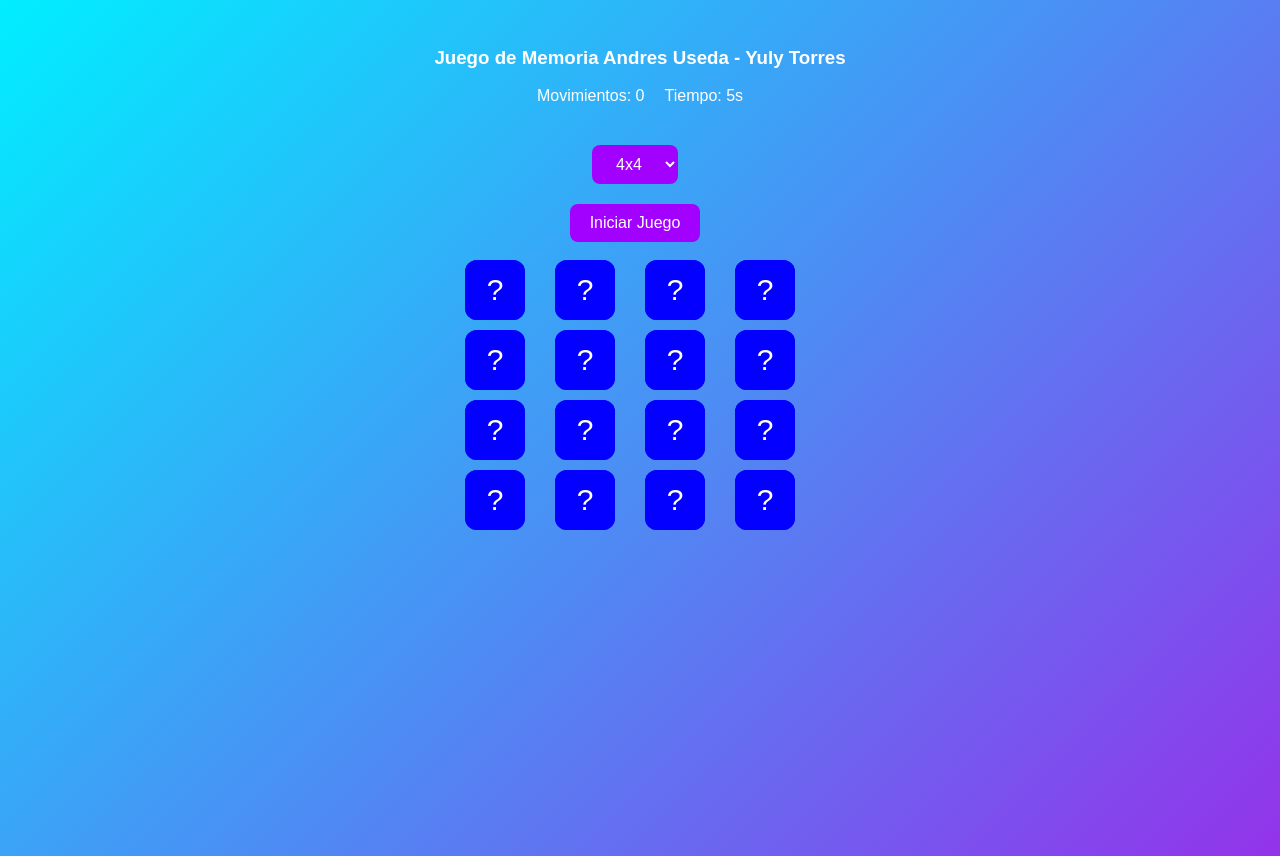
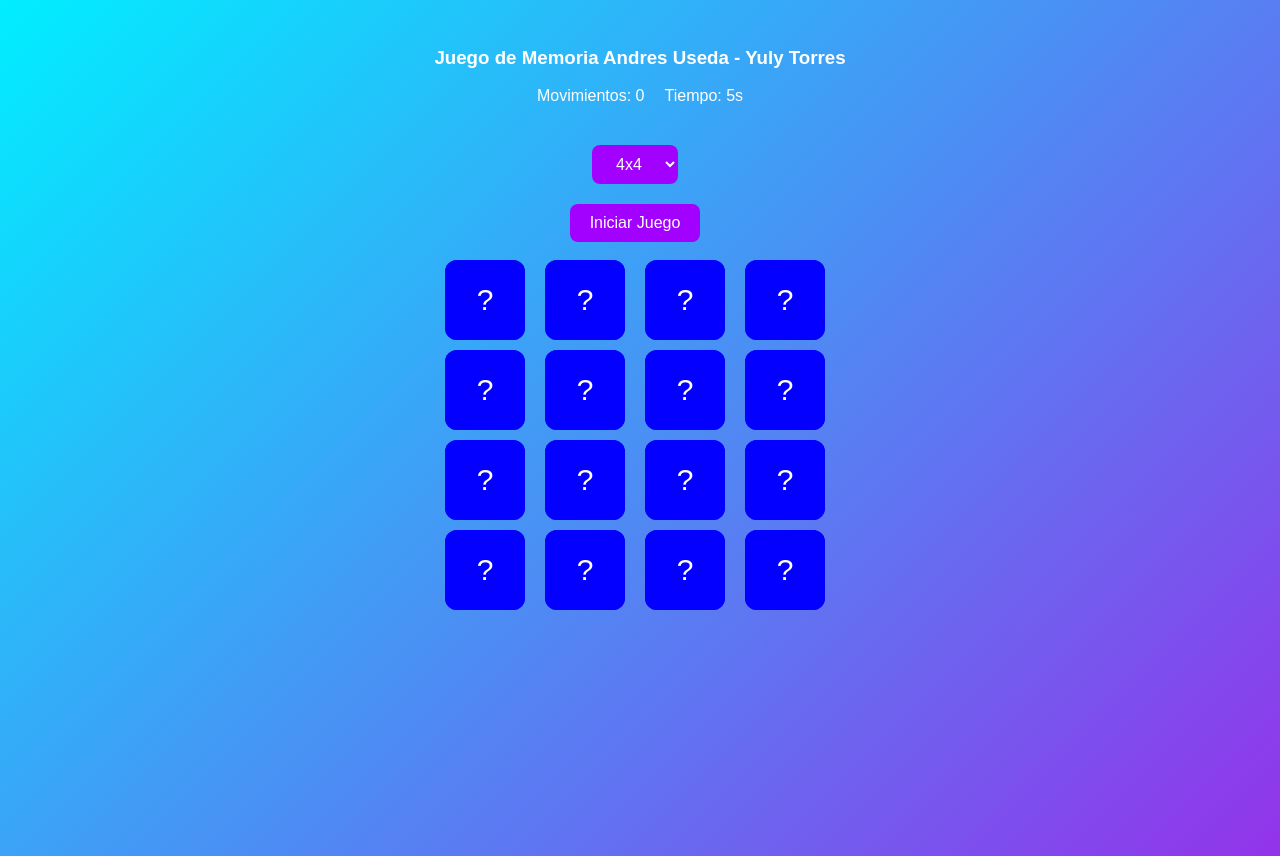
Before and after one commit to andresuseda123/juego_memoria, a plain HTML site: page index.html in a window 1280 px wide. Drawn offline with Linux system fonts and the light colour scheme.

Commit message:
ultimo commit

```diff
--- a/index.html
+++ b/index.html
@@ -15,7 +15,6 @@
       min-height: 100vh;
       padding: 20px;
       color: #ffffff;
-
     }
     h1 { margin-bottom: 20px; }
     .stats {
@@ -29,13 +28,14 @@
       justify-content: center;
     }
     .card {
-      width: 60px;
-      height: 60px;
+      width: 80px;
+      height: 80px;
       background-color: #0400ff;
       display: flex;
+      flex-direction: column;
       align-items: center;
       justify-content: center;
-      font-size: 30px;
+      font-size: 24px;
       border-radius: 12px;
       cursor: pointer;
       user-select: none;
@@ -50,17 +50,33 @@
       height: 100%;
       backface-visibility: hidden;
       display: flex;
+      flex-direction: column;
       align-items: center;
       justify-content: center;
       border-radius: 12px;
+      padding: 5px;
+      box-sizing: border-box;
     }
     .card .front {
       background-color: #ffffff;
       transform: rotateY(180deg);
-      font-size: 24px;
       color: #000;
     }
-    .card .back { background-color: #0400ff; }
+    .card .front .emoji {
+      font-size: 24px;
+      margin-bottom: 2px;
+    }
+    .card .front .name {
+      font-size: 10px;
+      font-weight: bold;
+      text-align: center;
+      line-height: 1.1;
+    }
+    .card .back {
+      background-color: #0400ff;
+      font-size: 30px;
+      color: white;
+    }
     button, select {
       margin-top: 20px;
       padding: 10px 20px;
@@ -106,7 +122,42 @@
   <audio id="fail-sound" src="https://actions.google.com/sounds/v1/cartoon/wood_plank_flicks.ogg"></audio>
 
   <script>
-    const emojis = ['🐶','🐱','🦊','🐭','🐹','🐰','🐸','🐼','🦁','🐯','🐨','🐻','🐷','🐮','🐵','🦄','🐔','🐧','🐢','🐙','🦑','🦞','🐳','🐬','🦋','🐝','🐞','🦕','🦖','🐲','🐉','🦀','🐡'];
+    const animals = [
+      {emoji: '🐶', name: 'Perro'},
+      {emoji: '🐱', name: 'Gato'},
+      {emoji: '🦊', name: 'Zorro'},
+      {emoji: '🐭', name: 'Ratón'},
+      {emoji: '🐹', name: 'Hámster'},
+      {emoji: '🐰', name: 'Conejo'},
+      {emoji: '🐸', name: 'Rana'},
+      {emoji: '🐼', name: 'Panda'},
+      {emoji: '🦁', name: 'León'},
+      {emoji: '🐯', name: 'Tigre'},
+      {emoji: '🐨', name: 'Koala'},
+      {emoji: '🐻', name: 'Oso'},
+      {emoji: '🐷', name: 'Cerdo'},
+      {emoji: '🐮', name: 'Vaca'},
+      {emoji: '🐵', name: 'Mono'},
+      {emoji: '🦄', name: 'Unicornio'},
+      {emoji: '🐔', name: 'Pollo'},
+      {emoji: '🐧', name: 'Pingüino'},
+      {emoji: '🐢', name: 'Tortuga'},
+      {emoji: '🐙', name: 'Pulpo'},
+      {emoji: '🦑', name: 'Calamar'},
+      {emoji: '🦞', name: 'Langosta'},
+      {emoji: '🐳', name: 'Ballena'},
+      {emoji: '🐬', name: 'Delfín'},
+      {emoji: '🦋', name: 'Mariposa'},
+      {emoji: '🐝', name: 'Abeja'},
+      {emoji: '🐞', name: 'Mariquita'},
+      {emoji: '🦕', name: 'Dinosaurio'},
+      {emoji: '🦖', name: 'T-Rex'},
+      {emoji: '🐲', name: 'Dragón'},
+      {emoji: '🐉', name: 'Dragón Chino'},
+      {emoji: '🦀', name: 'Cangrejo'},
+      {emoji: '🐡', name: 'Pez Globo'}
+    ];
+
     let board = document.getElementById('board');
     let movesCounter = document.getElementById('moves');
     let timerDisplay = document.getElementById('timer');
@@ -143,17 +194,20 @@
       }, 1000);
 
       let size = parseInt(document.getElementById('size').value);
-      board.style.gridTemplateColumns = `repeat(${size}, 80px)`;
+      board.style.gridTemplateColumns = `repeat(${size}, 90px)`;
 
       let neededPairs = (size * size) / 2;
-      let selectedEmojis = shuffle([...emojis]).slice(0, neededPairs);
-      let cardsArray = shuffle([...selectedEmojis, ...selectedEmojis]);
+      let selectedAnimals = shuffle([...animals]).slice(0, neededPairs);
+      let cardsArray = shuffle([...selectedAnimals, ...selectedAnimals]);
 
-      cardsArray.forEach(emoji => {
+      cardsArray.forEach(animal => {
         const card = document.createElement('div');
         card.classList.add('card');
         card.innerHTML = `
-          <div class="front">${emoji}</div>
+          <div class="front">
+            <div class="emoji">${animal.emoji}</div>
+            <div class="name">${animal.name}</div>
+          </div>
           <div class="back">?</div>
         `;
         card.addEventListener('click', () => flipCard(card));
@@ -179,7 +233,7 @@
       moves++;
       movesCounter.textContent = moves;
 
-      if (firstCard.querySelector('.front').textContent === secondCard.querySelector('.front').textContent) {
+      if (firstCard.querySelector('.front .name').textContent === secondCard.querySelector('.front .name').textContent) {
         document.getElementById('success-sound').play();
         matchedPairs++;
         if (matchedPairs === (board.children.length / 2)) {
```
